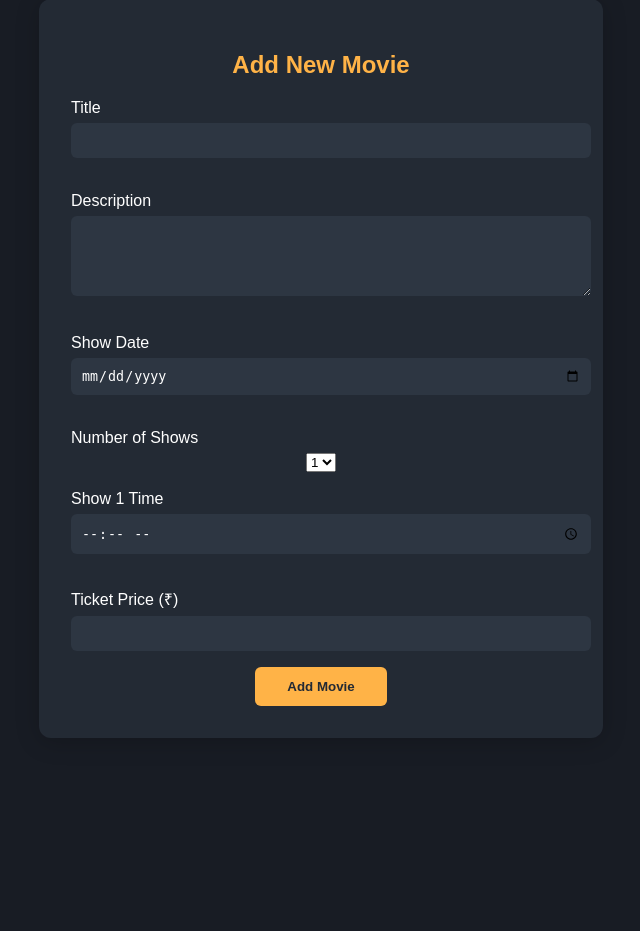
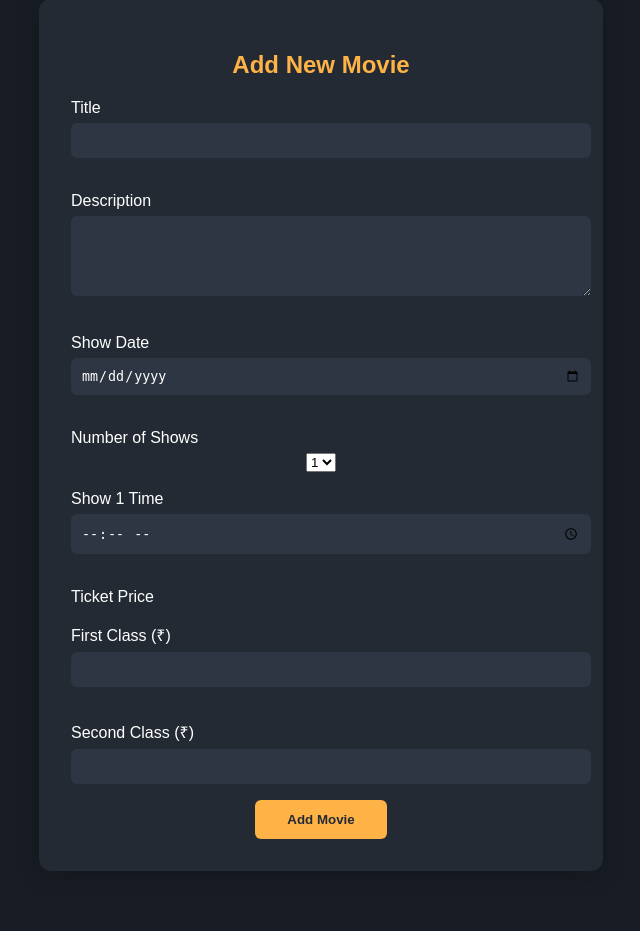
Before and after one commit to Rithish4610/movie-ticket-booking, a Flask app: page /admin/add_movie in a window 1280 px wide. Shown: the part 61-992 px from the top of the page, without its empty margins (319-959 px from the left). Before the commit the page ends 799 px from the top, so only its background shows below. Run offline with Flask 3, Linux system fonts and the light colour scheme.

Commit message:
adding first class and second class ticket price

```diff
--- a/app/models.py
+++ b/app/models.py
@@ -21,7 +21,8 @@ class Show(db.Model):
 	id = db.Column(db.Integer, primary_key=True)
 	movie_id = db.Column(db.Integer, db.ForeignKey('movie.id'), nullable=False)
 	show_time = db.Column(db.DateTime, nullable=False)
-	ticket_price = db.Column(db.Float, nullable=False)
+	ticket_price_first = db.Column(db.Float, nullable=False)
+	ticket_price_second = db.Column(db.Float, nullable=False)
 	seats = db.relationship('Seat', backref='show', lazy=True)
 	bookings = db.relationship('Booking', backref='show', lazy=True)
 
--- a/app/routes.py
+++ b/app/routes.py
@@ -92,8 +92,9 @@ def add_movie():
         description = request.form['description']
         show_date = request.form['show_date']
         num_shows = int(request.form['num_shows'])
-        ticket_price = request.form['ticket_price']
-        if not title or not show_date or not ticket_price:
+        ticket_price_first = request.form['ticket_price_first']
+        ticket_price_second = request.form['ticket_price_second']
+        if not title or not show_date or not ticket_price_first or not ticket_price_second:
             flash('All fields are required!', 'danger')
             return render_template('add_movie.html')
         movie = Movie(title=title, description=description)
@@ -110,7 +111,8 @@ def add_movie():
             show = Show(
                 movie_id=movie.id,
                 show_time=show_datetime,
-                ticket_price=float(ticket_price)
+                ticket_price_first=float(ticket_price_first),
+                ticket_price_second=float(ticket_price_second)
             )
             db.session.add(show)
         db.session.commit()
--- a/app/templates/add_movie.html
+++ b/app/templates/add_movie.html
@@ -42,8 +42,11 @@
                 {% endfor %}
             </select>
             <div id="show-times-container"></div>
-            <label for="ticket_price">Ticket Price (₹)</label>
-            <input type="number" id="ticket_price" name="ticket_price" min="0" step="0.01" required>
+            <label>Ticket Price</label>
+            <label for="ticket_price_first">First Class (₹)</label>
+            <input type="number" id="ticket_price_first" name="ticket_price_first" min="0" step="0.01" required>
+            <label for="ticket_price_second">Second Class (₹)</label>
+            <input type="number" id="ticket_price_second" name="ticket_price_second" min="0" step="0.01" required>
             <button type="submit">Add Movie</button>
         </form>
         <script>
--- a/app/templates/movies.html
+++ b/app/templates/movies.html
@@ -17,6 +17,9 @@
 <body>
     <div class="container">
         <h2>Now Showing</h2>
+        <div style="text-align:right; margin-bottom:18px;">
+            <a href="/admin/add_movie" style="background:#ffb347; color:#232a34; padding:8px 18px; border-radius:6px; font-weight:bold; text-decoration:none;">+ Add Movie (Admin)</a>
+        </div>
         <div class="movie-list">
             {% if dates %}
                 <h3 style="color:#b3e6ff; text-align:center;">Select a Date</h3>
```
Also changed, not shown: instance/movie_booking.db.
